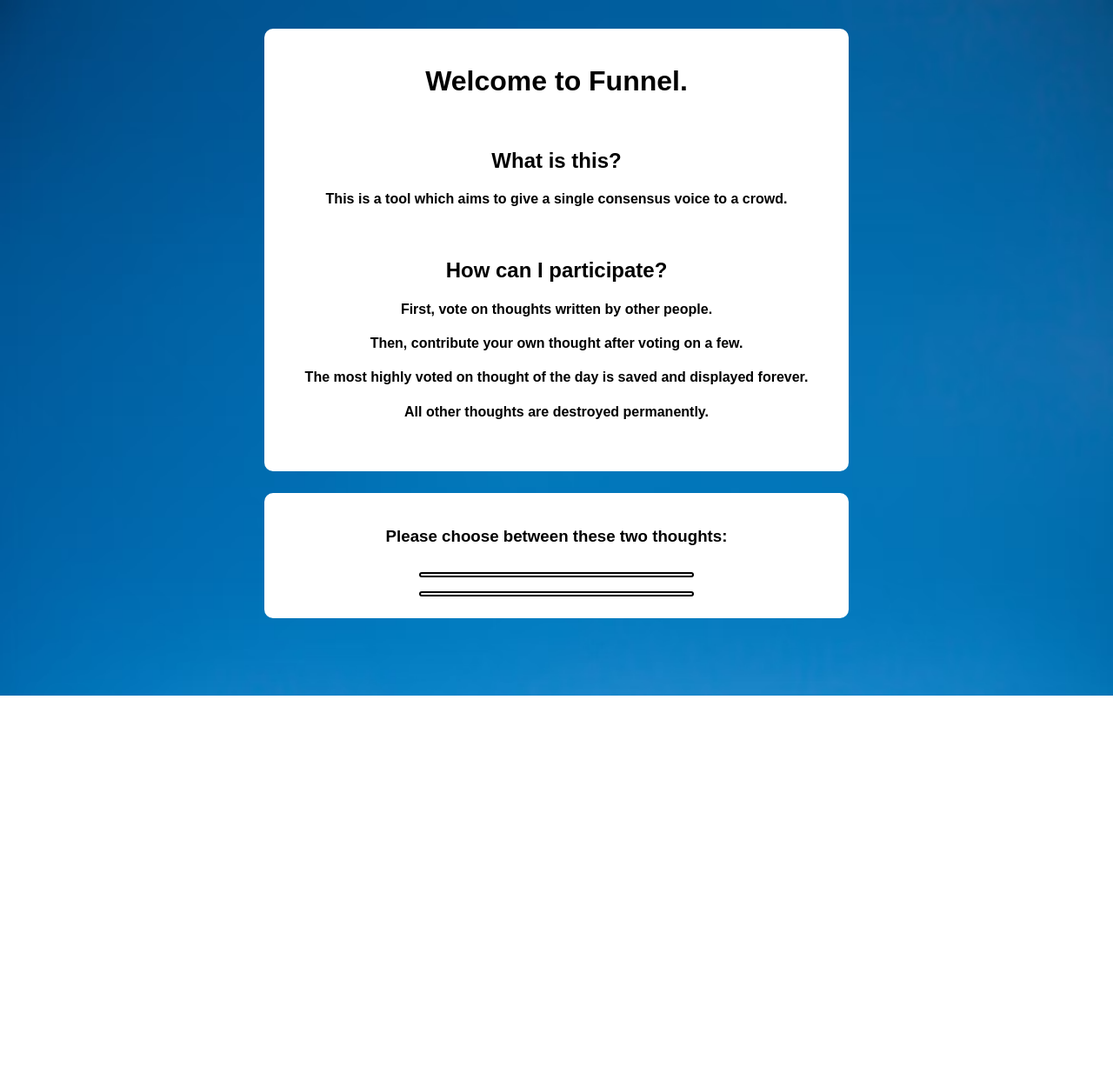
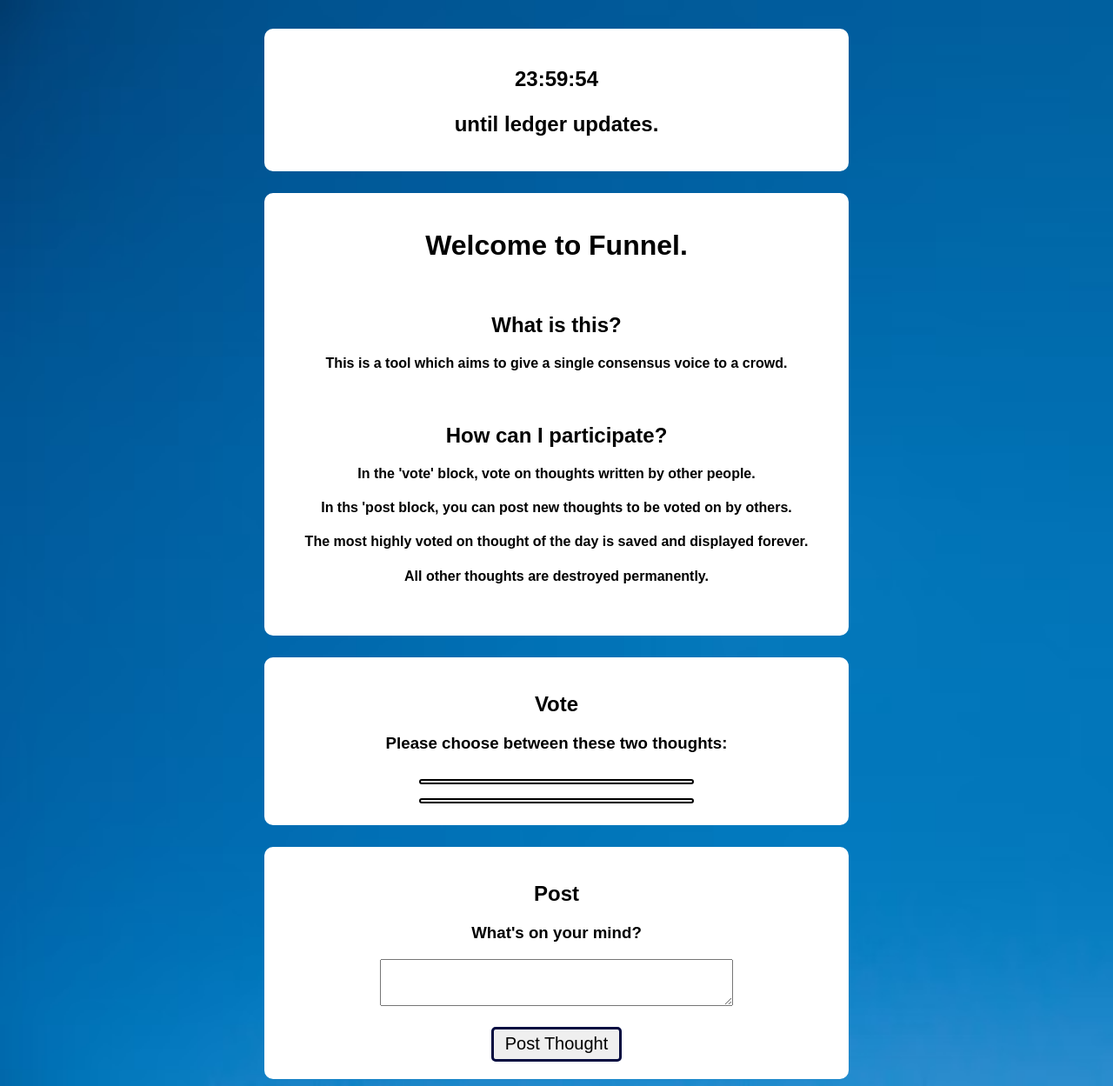
Before and after one commit to daniel-corcoran/funnel, a Flask app: template templates/base.html in a window 1280 px wide. Shown: the whole page at 87% size. Before the commit the page ends 800 px from the top, so only its background shows below. Run offline with Flask 2, Linux system fonts and the light colour scheme; the template is opened without the code that fills it: most values are stand-ins (such as "Sample title", 1, 10 or a date in 2020); data that the repository does not hold is empty.

Commit message:
Working on timer thread

```diff
--- a/app.py
+++ b/app.py
@@ -8,6 +8,10 @@ from flask import request
 import random
 import json
 from elosports.elo import Elo
+import datetime
+
+server_lock = False # Server access mutex?
+
 
 
 def timer_thread():
@@ -17,9 +21,19 @@ def timer_thread():
     # c) save timer to a global variable which is accessible by javascript and displays on the frontend
     ...
 
+@app.route('/_timer')
 def _timer():
-    # Returns timer to frontend
-    ...
+
+    n = datetime.datetime.now()
+
+    # Datetime of next midnight
+    m = datetime.datetime(n.year, n.month, n.day + 1, 0, 0, 0)
+
+    time_left = m - n
+    hrs_left = str(time_left).split(' ')[1]
+    return json.dumps({'time': hrs_left})
+
+
 
 def calculate_new_scores(winner_score = 0, loser_score = 0):
     # Return results of elo calculation
@@ -101,7 +115,73 @@ def _options_endpoint():
 
 @app.route('/')
 def index():
-    return render_template('base.html')
+    server_thread()
+
+    n = datetime.datetime.now()
+
+    # Datetime of next midnight
+    m = datetime.datetime(n.year, n.month, n.day + 1, 0, 0, 0)
+
+    time_left =  m - n
+
+    seconds = time_left.seconds
+    hours =  seconds // 3600
+    minutes = (seconds % 3600) // 60
+    seconds = seconds % 60
+
+    return render_template('base.html',
+                           timer_hours = hours,
+                           timer_minutes = minutes,
+                           timer_seconds = seconds)
+
+
+def server_thread():
+
+    # Mantains the global server time variable.
+    # Performs system update at midnight ETC
+    # Wipes day's database, plants 2 options, and saves highest ELO to ledger.
+    # There's a lot to do here.
+
+    # FOR TESTING: Have on a 5 minute timer
+
+    #while True: # Always running
+    #    t = datetime.datetime.now()
+
+    #     if t.hour == 0 and t.minute == 0 and t.second == 0:
+
+    thoughts = database.get_thoughts()
+    new = {}
+    l_elo = []
+    for t in thoughts:
+        new[t['elo']] = t
+        l_elo.append(t['elo'])
+    m = new[max(l_elo)] # This is the most popular post of the day
+
+    database.add_ledger(m)
+
+    # Now that this is done, we purge the thoughts table and
+    # Insert two "dummy" thoughts that maybe will spur some discussion.
+
+
+
+
+
+
+
+            # Sort database by elo now
+
+
+            # Find hgihest elo in database
+            # Save to ledger
+            # Wipe day's db
+            # Plant 2 new options in the db
+
+        #else:
+        #    sleep(1)
+
+
+
+
 
 
 if __name__ == '__main__':
--- a/database.py
+++ b/database.py
@@ -75,3 +75,20 @@ def add_prompt(prompt):
     ''')
     con.commit()
     con.close()
+
+def add_ledger(post):
+    # This function adds a post to the ledger
+    # Write to database
+    # Add a prompt
+
+
+
+    con = sqlite3.connect('database')
+    cur = con.cursor()
+    cur.execute(f'''INSERT INTO thoughts
+    (id, text, timestamp, upvotes, downvotes, elo)
+    VALUES
+    ({post['id']}, '{post['text']}', '{post['timestamp']}', {post['upvotes']}, {post['downvotes']}, {post['elo']})
+    ''')
+    con.commit()
+    con.close()
--- a/templates/base.html
+++ b/templates/base.html
@@ -47,6 +47,9 @@
 
 <div id="main">
 
+    <div class="float" id="timer">
+        <h2><p id="timer_val"></p> until ledger updates.</h2>
+    </div>
     <div class="float" id="instructions">
         <h1>Welcome to Funnel.</h1>
         <br>
@@ -54,10 +57,8 @@
         <h4>This is a tool which aims to give a single consensus voice to a crowd.</h4>
             <br>
         <h2>How can I participate?</h2>
-        <h4>First, vote on thoughts written by other people. </h4>
-
-        <h4>Then, contribute your own thought after voting on a few.</h4>
-
+        <h4>In the 'vote' block, vote on thoughts written by other people. </h4>
+        <h4>In ths 'post block, you can post new thoughts to be voted on by others.</h4>
         <h4>The most highly voted on thought of the day is saved and displayed forever.</h4>
         <h4>All other thoughts are destroyed permanently.</h4>
         <br>
@@ -66,15 +67,58 @@
     <div class="float">
 
         <div id="vote">{% include 'vote.html' %}</div>
+
         <div id="ledger" style="display: none;">{% include 'ledger.html' %}</div>
     </div>
-
+    <div class="float">
+    <div id="prompt" >
+    <h2>Post</h2>
+        <h5 style="color:red" id="thought_post_confirm" hidden>Thought posted successfully.</h5>
+        <h3>What's on your mind?</h3>
+        <textarea id="prompt_textarea" maxlength="128"></textarea><br>
+    <button id="submit_prompt" class="bottom-menu-button">Post Thought</button>
+    </div>
+    </div>
 
     <button id="toggle" class="bottom-menu-button" hidden>View Ledger</button>
     <button id="instructions_btn" class="bottom-menu-button" hidden>Help</button>
 
 
 </div>
+
+<script>
+var hours = {{ timer_hours }}, // obtain these values somewhere else
+  minutes = {{ timer_minutes }},
+  seconds = {{ timer_seconds }},
+  target = new Date(),
+  timerDiv = document.getElementById("timer_val"),
+  handler;
+
+function init() {
+ // set the target date time with the counter values
+ // counters more then 24h should have a date setup or it wont work
+  target.setHours(hours);
+  target.setMinutes(minutes);
+  target.setSeconds(seconds);
+  target.setMilliseconds(0); // make sure that miliseconds is 0
+  timerDiv.innerHTML = target.toTimeString().split(" ")[0]; // print the value
+}
+
+function updateTimer() {
+  var time = target.getTime();
+  target.setTime(time - 1000); // subtract 1 second with every thick
+  timerDiv.innerHTML = target.toTimeString().split(" ")[0];
+  if (
+    target.getHours() === 0 &&
+    target.getMinutes() === 0 &&
+    target.getSeconds() === 0
+  ) { // counter should stop
+    clearInterval(handler);
+  }
+}
+init();
+handler = setInterval(updateTimer, 1000);
+</script>
 
 <script>
 
--- a/templates/vote.html
+++ b/templates/vote.html
@@ -15,14 +15,11 @@
     </style>
 
     <div id="button_container">
+    <h2>Vote</h2>
     <h3>Please choose between these two thoughts:</h3>
     <div id="option_1_container"><button class="option-header" id="option_1"></button></div>
     <div id="option_2_container"><button class="option-header" id="option_2"></button></div></div>
-    <div id="prompt" hidden>
-        <h3>What's on your mind?</h3>
-        <textarea id="prompt_textarea" maxlength="128"></textarea><br>
-    <button id="submit_prompt" class="bottom-menu-button">Post Thought</button>
-    </div>
+
 
 
 <script>
@@ -53,6 +50,7 @@ $(function() {
 $(function() {
     $('#option_1,#option_2').bind('click', function() {
 
+    document.getElementById("thought_post_confirm").hidden = true;
 
 
         console.log(this.id);
@@ -87,17 +85,6 @@ $(function() {
         document.getElementById('option_2').name= data.option_2_id;
 
 
-        // Now check if we can prompt the user for a thought.
-        internalCounter = internalCounter - 1;
-        console.log("Internal counter: ", internalCounter);
-        if (internalCounter == 0){
-            // Prompt for
-            internalCounter = 3;
-
-            document.getElementById("prompt").hidden = false;
-            document.getElementById("button_container").hidden = true;
-
-        }
 
 
 
@@ -116,8 +103,7 @@ $(function() {
             // At this point we load a new set of questions and re-show all UI elements
 
 
-
-            document.getElementById("prompt").hidden = true;
+            document.getElementById("thought_post_confirm").hidden = false;
             document.getElementById("button_container").hidden = false;
             document.getElementById('prompt_textarea').value = '';
 
```
Also changed, not shown: 1 other file.
